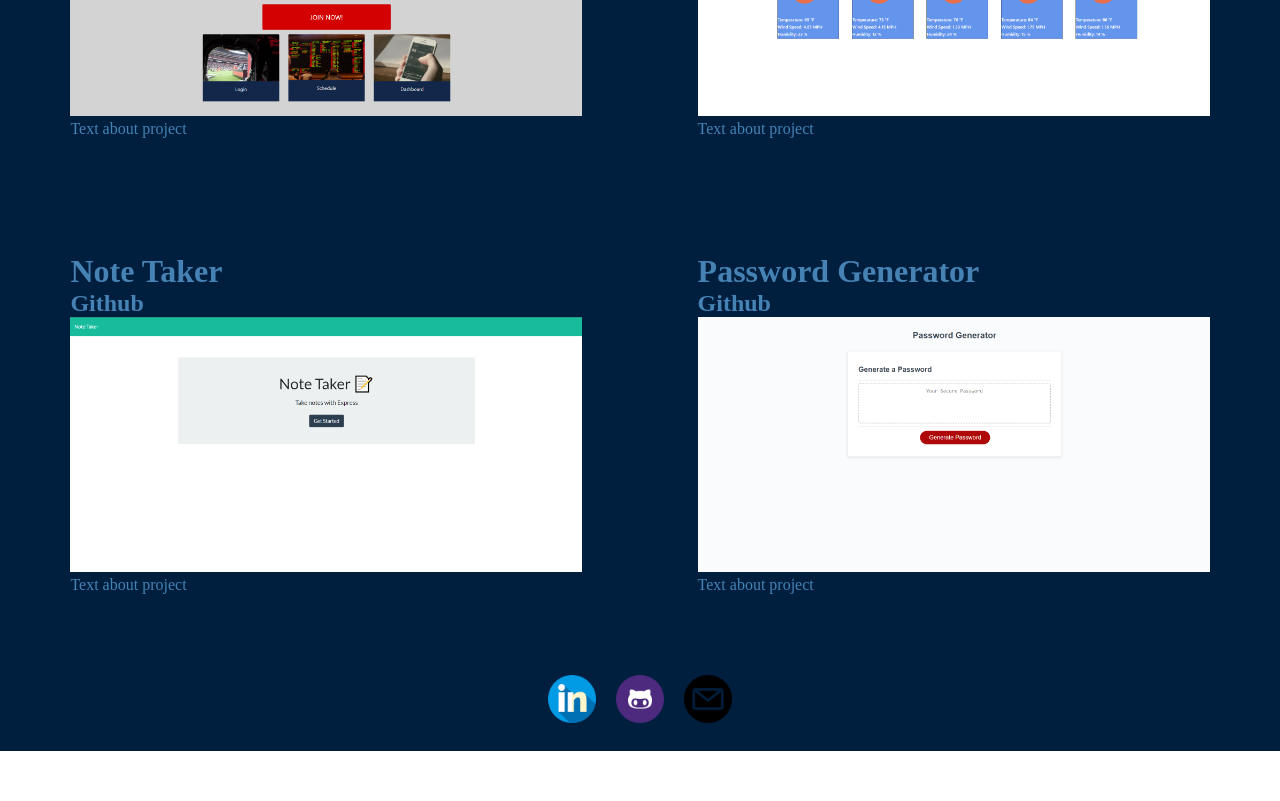
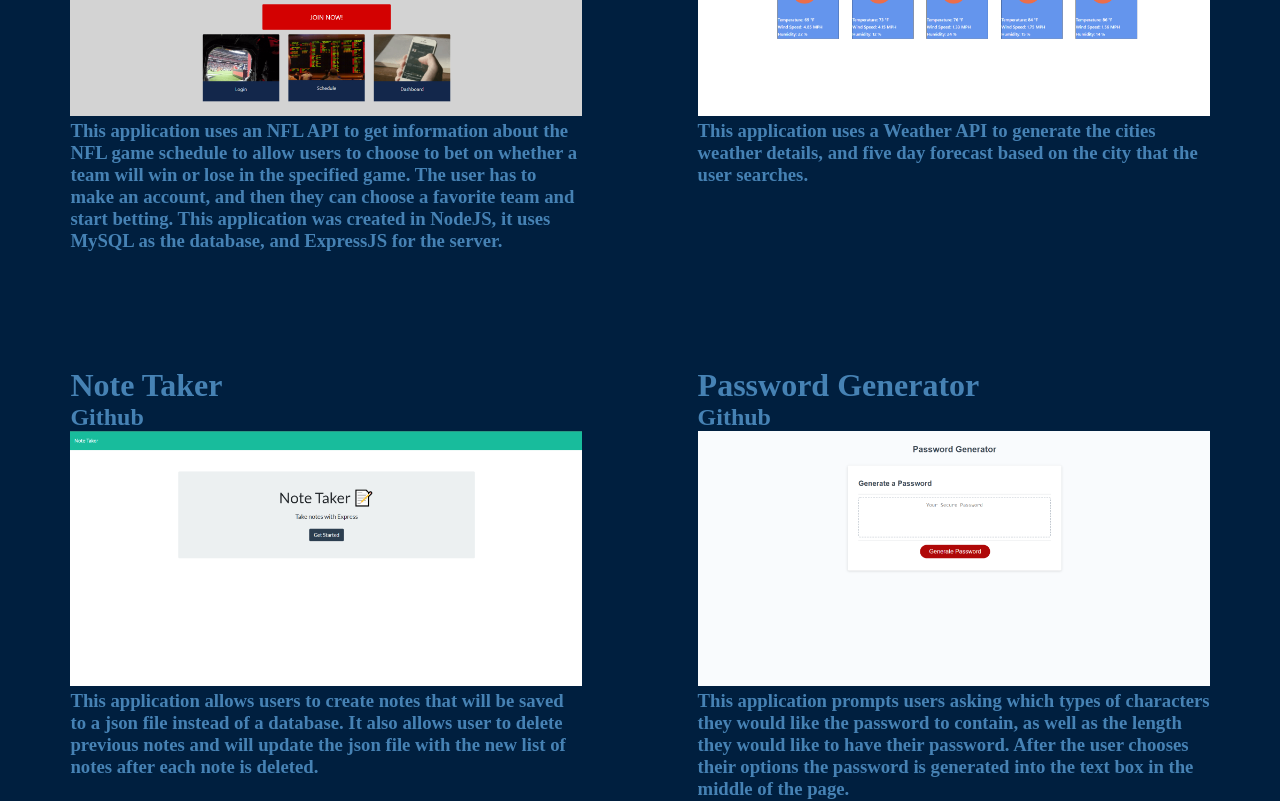
Before and after one commit to Dominick-Simone/React-Portfolio, a React (Create React App) app: page / in a window 1280 px wide. Shown: the part 360-1161 px from the top of the page. Before the commit the page ends 1111 px from the top, so only its background shows below. Built offline with nearby package versions, Linux system fonts and the light colour scheme.

Commit message:
adding project descriptions

```diff
--- a/src/components/Projects.js
+++ b/src/components/Projects.js
@@ -7,7 +7,7 @@ const Projects = () => {
                 <a href="https://vast-eyrie-51403.herokuapp.com/" target="_blank">
                     <img src="/images/NFL-Bets.png" style={projectImage} alt="NFL Bets" />
                 </a>
-                <p style={projectText}>Text about project</p>
+                <h3 style={projectText}>This application uses an NFL API to get information about the NFL game schedule to allow users to choose to bet on whether a team will win or lose in the specified game. The user has to make an account, and then they can choose a favorite team and start betting. This application was created in NodeJS, it uses MySQL as the database, and ExpressJS for the server.</h3>
             </div>
             <div style={projectDiv}>
                 <h1 style={projectTitle}>Weather App</h1>
@@ -15,7 +15,7 @@ const Projects = () => {
                 <a href="https://dominick-simone.github.io/Weather-App/" target="_blank">
                     <img src="/images/Weather-App.png" style={projectImage} alt="NFL Bets" />
                 </a>
-                <p style={projectText}>Text about project</p>
+                <h3 style={projectText}>This application uses a Weather API to generate the cities weather details, and five day forecast based on the city that the user searches.</h3>
             </div>
             <div style={projectDiv}>
                 <h1 style={projectTitle}>Note Taker</h1>
@@ -23,24 +23,27 @@ const Projects = () => {
                 <a href="https://thawing-coast-14961.herokuapp.com/" target="_blank">
                     <img src="/images/Note-Taker.png" style={projectImage} alt="NFL Bets" />
                 </a>
-                <p style={projectText}>Text about project</p>
+                <h3 style={projectText}>This application allows users to create notes that will be saved to a json file instead of a database. It also allows user to delete previous notes and will update the json file with the new list of notes after each note is deleted.</h3>
             </div>
             <div style={projectDiv}>
                 <h1 style={projectTitle}>Password Generator</h1>
-                <h2 style={projectTitle}><a href="https://github.com/Dominick-Simone/PasswordGen" style={linkStyles} target="_blank">Github</a></h2>
+                <h2 style={projectTitle}><a href="https://github.com/Dominick-Simone/h3asswordGen" style={linkStyles} target="_blank">Github</a></h2>
                 <a href="https://dominick-simone.github.io/PasswordGen/" target="_blank">
                     <img style={projectImage} src="/images/Password-Generator.png" alt="Password Generator" />
                 </a>
-                <p style={projectText}>Text about project</p>
+                <h3 style={projectText}>This application prompts users asking which types of characters they would like the password to contain, as well as the length they would like to have their password. After the user chooses their options the password is generated into the text box in the middle of the page.</h3>
             </div>
         </div>
     )
 }
+
 const projectDiv = {
     height: "40%",
     width: "clamp(275px, 40%, 40%)",
     margin: "4.5%",
 }
+
+// add media query to set flexDirection column on medium devices to remove white-space at the bottom
 const project = {
     display: "flex",
     backgroundColor: "#001f3f",
@@ -48,16 +51,20 @@ const project = {
     flexDirection: "row",
     flexWrap: "wrap"
 }
+
 const projectTitle = {
     color: "steelblue",
 }
+
 const projectText = {
     color: "steelblue",
 }
+
 const projectImage = {
     width: "100%",
     color: "steelblue",
 }
+
 const linkStyles = {
     textDecoration: "none",
     color: "steelblue"
```
